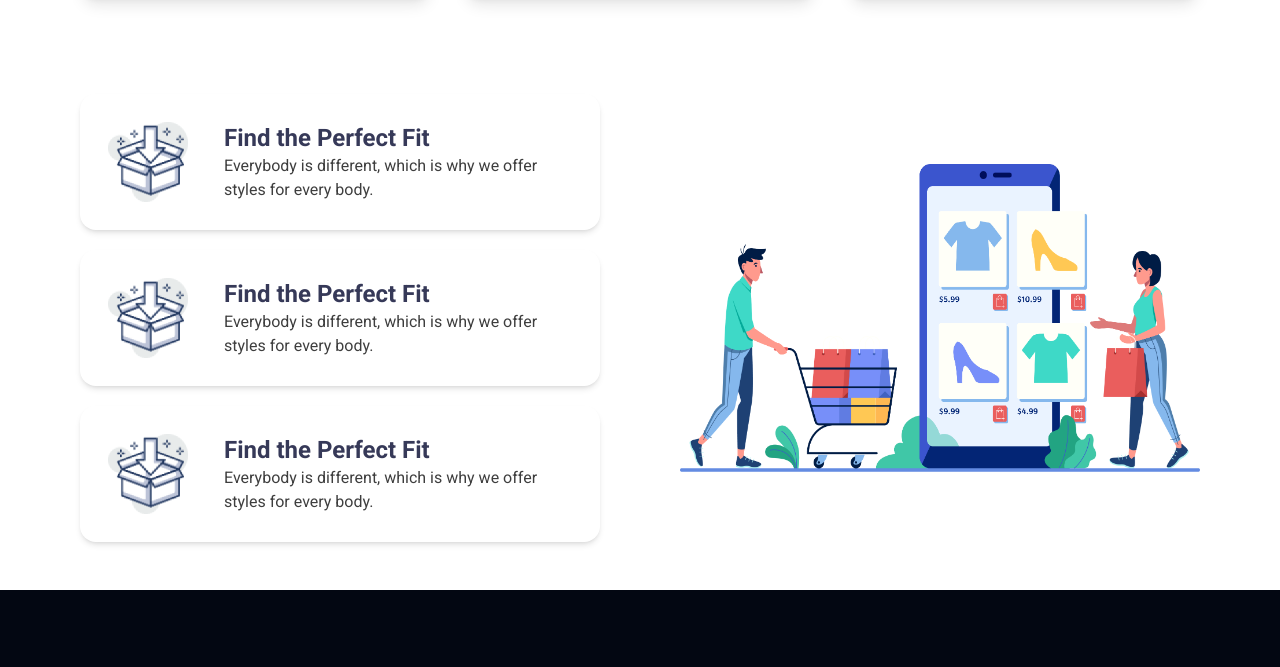
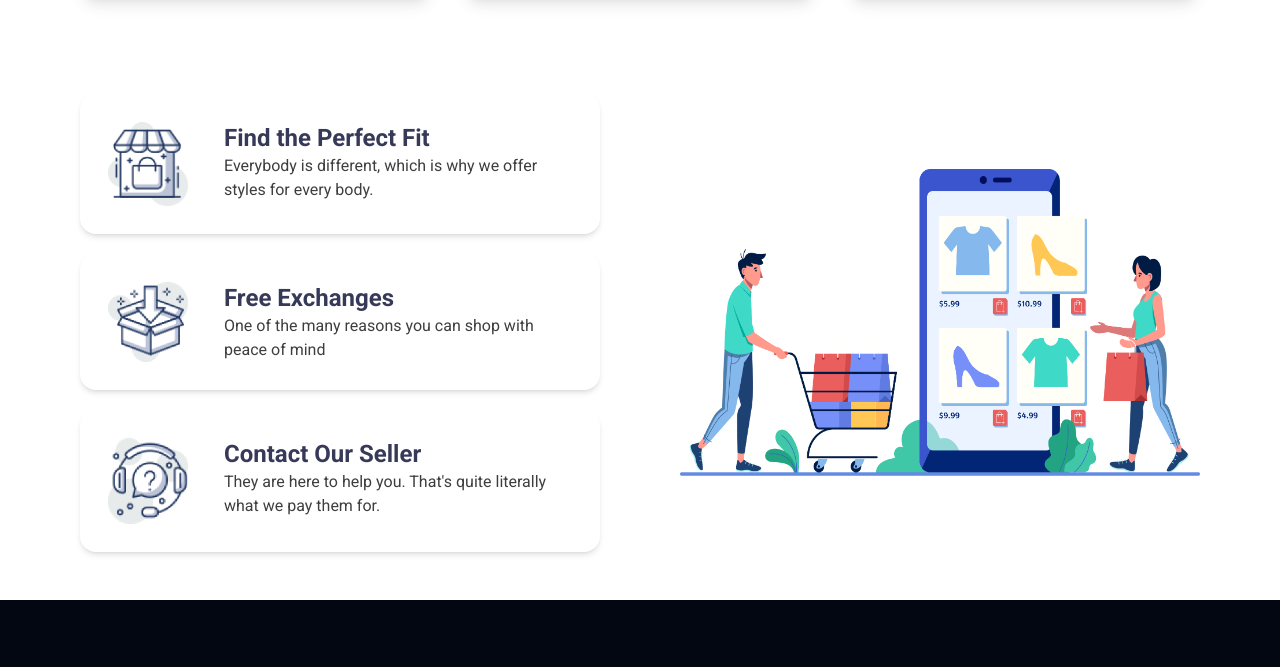
Before and after one commit to rocktohq/Penguin-Fashion, a plain HTML site: page index.html in a window 1280 px wide. Shown: the part 2040-2707 px from the top of the page. Drawn offline with nearby package versions, Linux system fonts and the light colour scheme.

Commit message:
FAQ Updated

```diff
--- a/index.html
+++ b/index.html
@@ -158,27 +158,24 @@
             <div class="flex flex-col lg:flex-row justify-between gap-20 items-center">
                 <div class="font-roboto flex-1">
                     <div class="flex justify-around gap-9 rounded-2xl shadow-md p-7 mb-5">
-                        <img class="w-20" src="assets/icons/box.png" alt="">
+                        <img class="w-20" src="assets/icons/house.png" alt="">
                         <div>
                             <h3 class="text-[#363958] text-2xl font-bold">Find the Perfect Fit</h3>
-                            <p class="text-[#3E3E3E]">Everybody is different, which is why we
-                                offer styles for every body.</p>
+                            <p class="text-[#3E3E3E]">Everybody is different, which is why we offer styles for every body.</p>
                         </div>
                     </div>
                     <div class="flex justify-around gap-9 rounded-2xl shadow-md p-7 mb-5">
                         <img class="w-20" src="assets/icons/box.png" alt="">
                         <div>
-                            <h3 class="text-[#363958] text-2xl font-bold">Find the Perfect Fit</h3>
-                            <p class="text-[#3E3E3E]">Everybody is different, which is why we
-                                offer styles for every body.</p>
+                            <h3 class="text-[#363958] text-2xl font-bold">Free Exchanges</h3>
+                            <p class="text-[#3E3E3E]">One of the many reasons you can shop with peace of mind</p>
                         </div>
                     </div>
                     <div class="flex justify-around gap-9 rounded-2xl shadow-md p-7">
-                        <img class="w-20" src="assets/icons/box.png" alt="">
+                        <img class="w-20" src="assets/icons/question.png" alt="">
                         <div>
-                            <h3 class="text-[#363958] text-2xl font-bold">Find the Perfect Fit</h3>
-                            <p class="text-[#3E3E3E]">Everybody is different, which is why we
-                                offer styles for every body.</p>
+                            <h3 class="text-[#363958] text-2xl font-bold">Contact Our Seller</h3>
+                            <p class="text-[#3E3E3E]">They are here to help you. That's quite literally what we pay them for.</p>
                         </div>
                     </div>
                 </div>
```
